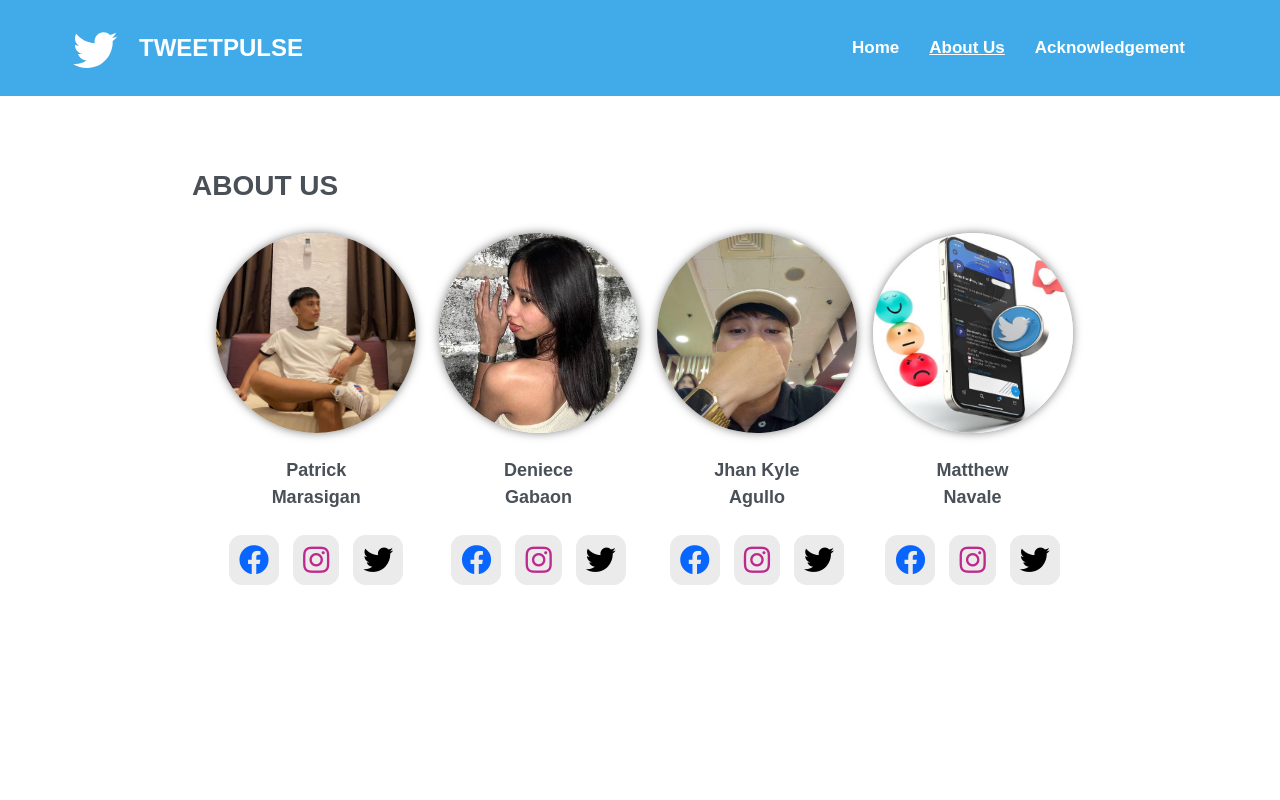
After one commit to PeezzaPy/Twitter-Sentiment-Analysis, a Flask app: page /about in a window 1280 px wide. The commit adds this page. Run offline with Flask 3, Linux system fonts and the light colour scheme.

Commit message:
progress

```diff
--- a/app.py
+++ b/app.py
@@ -1,23 +1,66 @@
-from flask import Flask, redirect, url_for, render_template, request
+from flask import Flask, redirect, url_for, render_template, request, session
+from tweepy import API
+import tweepy
+import json
+
+# Load Twitter API credentials from JSON file
+with open('twitter_credentials.json', 'r') as file:
+    twitter_credentials = json.load(file)
 
 app = Flask(__name__)
+app.secret_key = "tweetimentanalysis"
+
+# Set up Tweepy
+auth = tweepy.OAuthHandler(twitter_credentials['api_key'], twitter_credentials['api_secret_key'], twitter_credentials['callback_url'])
+api = tweepy.API(auth)
 
 @app.route('/')
 def index():
     return render_template('home.html')
 
-@app.route('/success/<username>')
-def success(username):
-    return render_template('hello.html', name=username)
+@app.route('/about')
+def about():
+    return render_template('about.html')
 
-@app.route('/login', methods = ['POST', 'GET'])
+@app.route('/login')
 def login():
-    if request.method == 'POST':
-        username = request.form['nm']
-        return redirect(url_for('success', username=username))
-    else:
-        username = request.args.get('nm')
-        return redirect(url_for('success', username=username))
+    # Generate the Twitter authentication URL
+    auth_url = auth.get_authorization_url()
+    # Store the request token in the session for later use
+    session['request_token'] = auth.request_token
+
+    return redirect(auth_url)
+
+
+@app.route('/logout')
+def logout():
+    del session['request_token']
+    return redirect(url_for('index'))
+
+
+@app.route('/callback')
+def callback():
+    # Retrieve the request token from the session
+    request_token = session['request_token']
+    del session['request_token']
+    # Get access tokens using the verifier
+    verifier = request.args.get('oauth_verifier')
+
+    auth.request_token = request_token
+    try:
+        auth.get_access_token(verifier)
+        api = API(auth)
+        user = api.verify_credentials()
+
+        # Store the access tokens in the session
+        session['access_token'] = auth.access_token
+        session['access_token_secret'] = auth.access_token_secret
+
+        return render_template('welcome.html', username=user.screen_name)
+
+    except tweepy.TweepyException as e:
+        print(f"Error: {e}")
+        return redirect(url_for('index'))
 
 if __name__ == '__main__':
     app.run(debug=True)
--- /dev/null
+++ b/static/css/about-styles.css
@@ -0,0 +1,152 @@
+* {
+    padding: 0;
+    margin: 0;
+    box-sizing: border-box;
+}
+
+body {
+    font-family: 'Source Sans Pro', sans-serif;
+    font-size: 1rem;
+    font-weight: 400;
+    line-height: 1.5;
+    color: #495057;
+}
+
+header.site-header {
+    background: #40ABE8;
+    height: 12vh;
+}
+
+.container-header {
+    width: 90%;
+    height: 100%;
+    padding-right: 1rem;
+    margin: 0 auto;
+    display: flex;
+    justify-content: space-between;
+    align-items: center;
+}
+
+.title {
+    margin-right: auto;
+}
+
+.container-header img {
+    height: 40px;
+    width: 60px;
+}
+
+.container-header p {
+    padding-left: 15px;
+    color: white;
+    font-size: 24px;
+    font-weight: bold;
+}
+
+.container-header nav {
+    float: right;
+}
+
+.nav-links {
+    display: flex;
+    align-items: center;
+    list-style: none;
+}
+
+.nav-links li {
+    margin-left: 15px;
+    margin-right: 15px;
+}
+
+.nav-links a {
+    color: white;
+    text-decoration: none;
+    font-weight: bold;
+    font-size: 17px;
+}
+
+.nav-links a:hover, .nav-links a.active {
+    text-decoration: underline;
+}
+
+.container-image, .container-title {
+    width: 70%;
+}
+
+.container-title {
+    height: 150px;
+    margin: 15px auto 0 auto;
+    display: flex;
+    align-items: center;
+}
+
+.container-title p {
+    font-style: normal;
+    font-weight: bold;
+    font-size: 28px;
+}
+
+.container-image {
+    height: 280px;
+    margin: 0 auto;
+    display: flex;
+    align-items: center;
+    justify-content: space-between;
+    padding: 10px;
+}
+
+.image-info {
+    display: flex;
+    flex-direction: column;
+    align-items: center;
+    text-align: center;
+}
+
+.image-info img {
+    height: 200px;
+    width: 200px;
+    border-radius: 50%;
+    box-shadow: 0 0 10px rgba(0, 0, 0, 0.5);
+    margin-top: 1rem;
+}
+
+.image-info p {
+    padding: 1.5rem 3rem;
+    font-size: 18px;
+    font-weight: bold;
+}
+
+.nav-socmed ul {
+    display: flex;
+    justify-content: space-between;
+    list-style: none;
+}
+
+.nav-socmed li {
+    margin-right: 7px;
+    margin-left: 7px;
+    border-radius: 25%;
+    padding: 10px 10px 7px 10px;
+    background-color: #ecebeb;
+}
+
+.nav-socmed i {
+    font-size: 30px;
+}
+
+.nav-socmed li:hover {
+    box-shadow: 0 0 10px rgba(0, 0, 0, 0.4);
+}
+
+/* icon colors */
+.fb-color {
+    color: #0866FF;
+}
+
+.insta-color {
+    color: #BC2A8D;
+}
+
+.twitter-color {
+    color: black;
+}
--- /dev/null
+++ b/templates/about.html
@@ -0,0 +1,72 @@
+<html lang="en">
+    <head>
+        <meta charset="UTF-8">
+        <meta name="viewport" content="width=device-width, initial-scale=1.0">
+        <link rel="stylesheet" href="https://cdnjs.cloudflare.com/ajax/libs/font-awesome/5.15.1/css/all.min.css" />
+        <link rel="stylesheet" href="{{ url_for('static', filename='css/about-styles.css') }}">
+    </head>
+    <body>
+        <header class="site-header">
+            <div class="container-header">
+                <img src={{ url_for('static', filename='images/header-logo.svg') }} alt="header-logo">
+                <p class="title">TWEETPULSE</p>
+                <nav>
+                    <ul class="nav-links">
+                        <li><a href="{{ url_for('index') }}">Home</a></li>
+                        <li><a href="{{ url_for('about') }}" class="active">About Us</a></li>
+                        <li><a href="#" id="acknowledgement-link">Acknowledgement</a></li>
+                    </ul>
+                </nav>
+            </div>
+            <div class="container-title">
+                <p>ABOUT US</p>
+            </div>
+            <div class="container-image">
+                <div class="image-info">
+                    <img src="{{ url_for('static', filename='images/marasigan-pic.jpg') }}" alt="marasigan-img"/>
+                    <p>Patrick Marasigan</p>
+                    <nav class="nav-socmed">
+                        <ul>
+                            <li><a href="https://www.facebook.com/johnpatrick.marasigan.125" target="_blank"><i class="fab fa-facebook fb-color"></i></a></li>
+                            <li><a href="https://www.instagram.com/jp_mrsg?igsh=ZGNjOWZkYTE3MQ%3D%3D&utm_source=qr" target="_blank"><i class="fab fa-instagram insta-color"></i></a></li>
+                            <li><a href="#" target="_blank"><i class="fab fa-twitter twitter-color"></i></a></li>
+                        </ul>
+                    </nav>
+                </div>
+                <div class="image-info">
+                    <img src="{{ url_for('static', filename='images/gabaon-pic.jpg') }}" alt="gabaon-img"/>
+                    <p>Deniece Gabaon</p>
+                    <nav class="nav-socmed">
+                        <ul>
+                            <li><a href="https://www.facebook.com/profile.php?id=100008997394826" target="_blank"><i class="fab fa-facebook fb-color"></i></a></li>
+                            <li><a href="https://www.instagram.com/dencia_gbn?igsh=ZGNjOWZkYTE3MQ==" target="_blank"><i class="fab fa-instagram insta-color"></i></a></li>
+                            <li><a href="#" target="_blank"><i class="fab fa-twitter twitter-color"></i></a></li>
+                        </ul>
+                    </nav>
+                </div>
+                <div class="image-info">
+                    <img src="{{ url_for('static', filename='images/agullo-pic.jpg') }}" alt="agullo-img"/>
+                    <p>Jhan Kyle Agullo</p>
+                    <nav class="nav-socmed">
+                        <ul>
+                            <li><a href="https://www.facebook.com/JkyleAgullo" target="_blank"><i class="fab fa-facebook fb-color"></i></a></li>
+                            <li><a href="https://www.instagram.com/jkyleagullo?igsh=ZGNjOWZkYTE3MQ==" target="_blank"><i class="fab fa-instagram insta-color"></i></a></li>
+                            <li><a href="#" target="_blank"><i class="fab fa-twitter twitter-color"></i></a></li>
+                        </ul>
+                    </nav>
+                </div>
+                <div class="image-info">
+                    <img src="{{ url_for('static', filename='images/twitter-sentiment-image.jpg') }}" alt="navale-img"/>
+                    <p>Matthew Navale</p>
+                    <nav class="nav-socmed">
+                        <ul>
+                            <li><a href="https://www.facebook.com/matthewanavale" target="_blank"><i class="fab fa-facebook fb-color"></i></a></li>
+                            <li><a href="https://www.instagram.com/_matthewan?igsh=ZGNjOWZkYTE3MQ==" target="_blank"><i class="fab fa-instagram insta-color"></i></a></li>
+                            <li><a href="#" target="_blank"><i class="fab fa-twitter twitter-color"></i></a></li>
+                        </ul>
+                    </nav>
+                </div>
+            </div>
+        </header>
+    </body>
+</html>
--- /dev/null
+++ b/twitter_credentials.json
@@ -0,0 +1,7 @@
+{
+    "api_key": "rZX47b7o7zwlKTTMXKH6jt5Fx",
+    "api_secret_key": "y8iYkgfPvea4BmktGsslaXG35qKo3kDZcjxyOzcqctrt6NNrdS",
+    "access_token": "1323617298200973314-nZhqFF9CRprkwQVwVb2mVFBkcPdCxp",
+    "access_token_secret": "lxIi4i0WQI9FmUvWXh2BmzNQT2r1oUQah2kw2MEdi13Lu",
+    "callback_url": "http://127.0.0.1:5000/callback"
+}
```
Also changed, not shown: static/css/home-styles.css (added, +145 -0 lines), static/js/script.js (added, +9 -0 lines), templates/home.html (+11 -4 lines), templates/welcome.html (added, +11 -0 lines), trash/main.html (added, +43 -0 lines), trash/styles.css (added, +115 -0 lines), static/images/agullo-pic.jpg (added), static/images/gabaon-pic.jpg (added), static/images/marasigan-pic.jpg (added).
